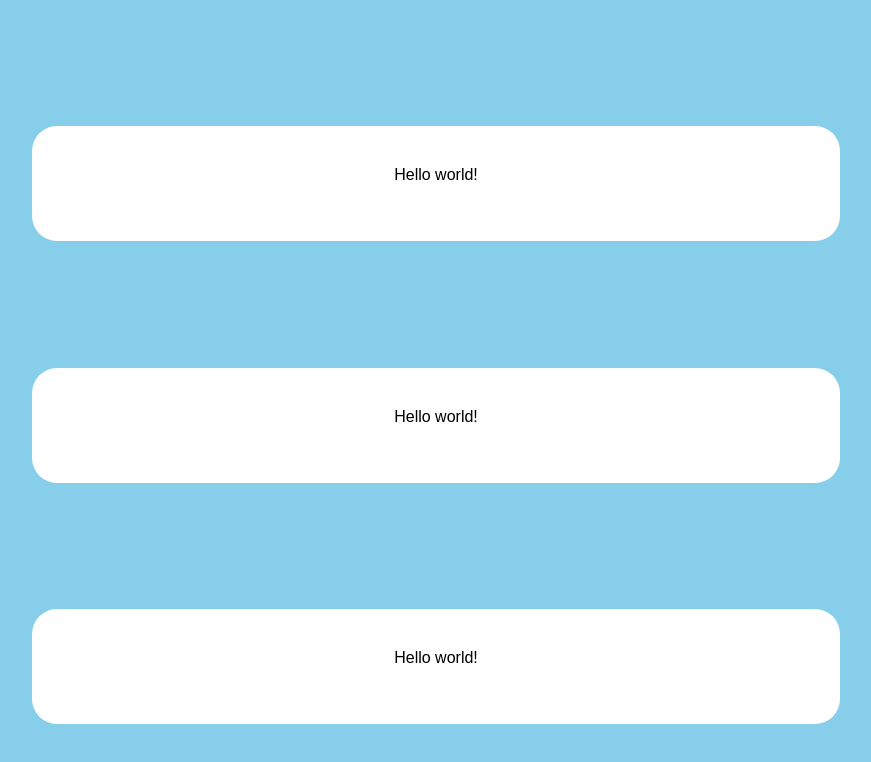
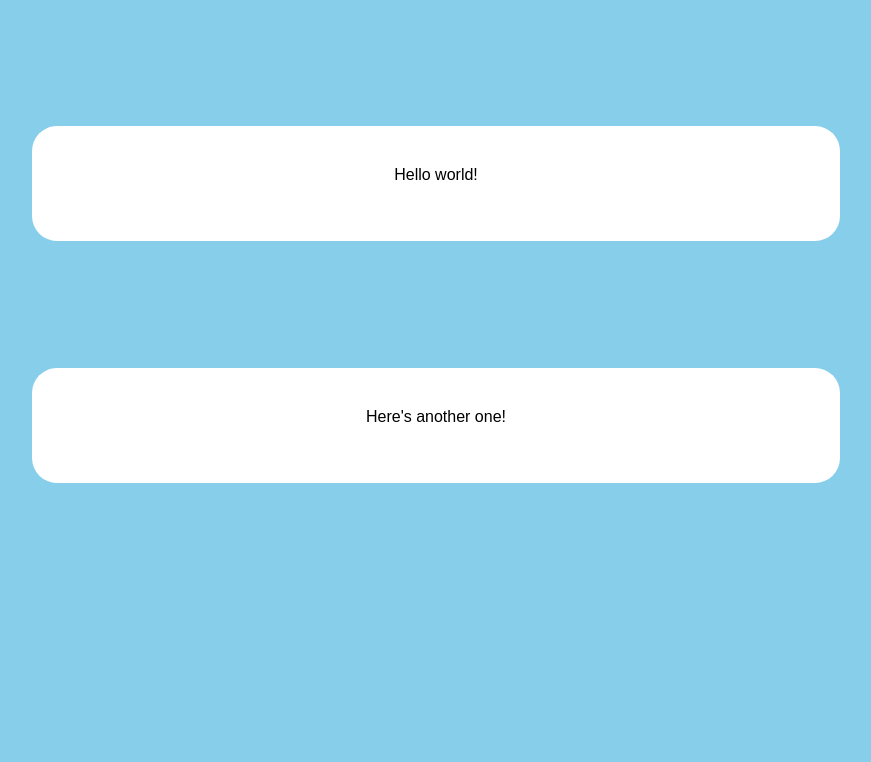
Before and after one commit to 1221s/mywebsite, a plain HTML site: page index.html in a window 1280 px wide. Shown: the whole page, without its empty margins (204-1075 px from the left). Drawn offline with Linux system fonts and the light colour scheme.

Commit message:
added 'heres another one'

```diff
--- a/index.html
+++ b/index.html
@@ -9,7 +9,7 @@
 <body id="body">
 
 	<div class="littlepony">Hello world!</div>
-	<div class="littlepony">Hello world!</div>
-	<div class="littlepony">Hello world!</div>
+	<div class="littlepony">Here's another one!</div>
+
 </body>
 </html>
```
